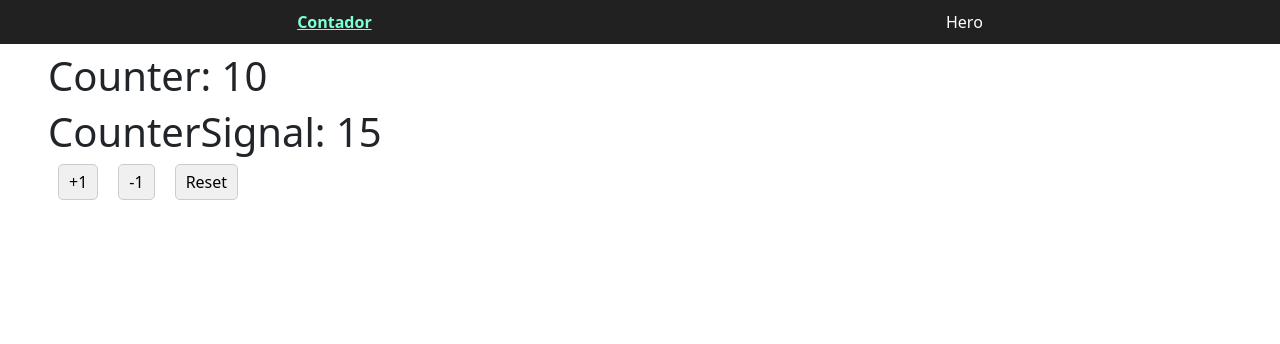
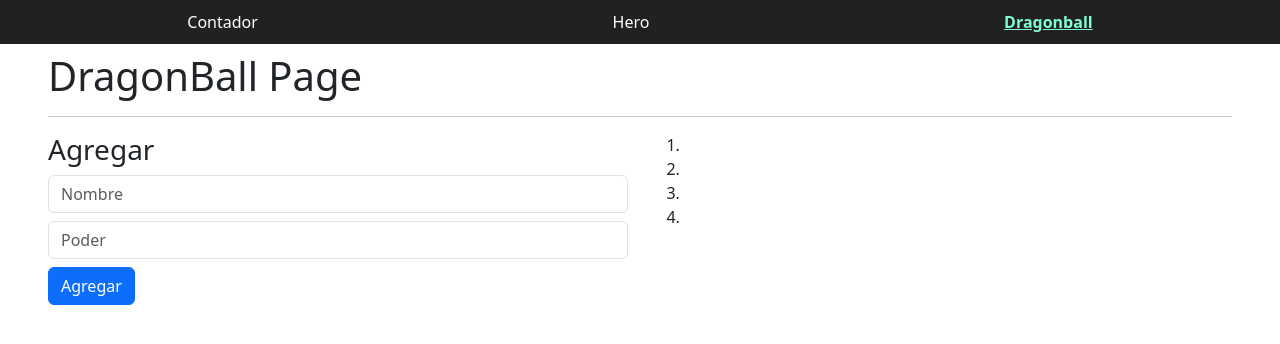
Before and after one commit to Giozar/curso-angular-devtalles, an Angular app in the folder bases/: page /dragonball in a window 1280 px wide. Before the commit this address led to /. Shown: the top 344 px of the page. Built offline with nearby package versions, Linux system fonts and the light colour scheme.

Commit message:
chore: Se implemente nuevo componente

```diff
--- a/bases/src/app/app.routes.ts
+++ b/bases/src/app/app.routes.ts
@@ -1,6 +1,7 @@
 import { Routes } from '@angular/router';
 import { CounterPageComponent } from './pages/counter/counter-page.component';
 import { HeroPageComponent } from './pages/hero/hero-page.component';
+import { DragonballComponent } from './dragonball/dragonball.component';
 
 export const routes: Routes = [
 
@@ -13,6 +14,10 @@ export const routes: Routes = [
         component: HeroPageComponent
     },
     {
+        path: 'dragonball',
+        component: DragonballComponent
+    },
+    {
         path: '**',
         redirectTo: ''
     }
--- a/bases/src/app/components/shared/navbar/navbar.component.html
+++ b/bases/src/app/components/shared/navbar/navbar.component.html
@@ -1,5 +1,6 @@
 <nav>
     <a routerLink="/" routerLinkActive="active" [routerLinkActiveOptions]="{ exact: true }">Contador</a>
     <a [routerLink]="['/hero']" routerLinkActive="active">Hero</a>
+    <a [routerLink]="['/dragonball']" routerLinkActive="active">Dragonball</a>
 
 </nav>
--- /dev/null
+++ b/bases/src/app/dragonball/dragonball.component.html
@@ -0,0 +1,21 @@
+<h1>DragonBall Page</h1>
+
+<hr>
+
+<section class="row">
+    <div class="col-12 col-sm-6">
+        <h3>Agregar</h3>
+        <input type="text" class="form-control mt-2" placeholder="Nombre">
+        <input type="number" class="form-control mt-2" placeholder="Poder" />
+        <button class="mt-2 btn btn-primary ">Agregar</button>
+    </div>
+
+    <div class="col-12 col-sm-6">
+        <ol>
+            <li></li>
+            <li></li>
+            <li></li>
+            <li></li>
+        </ol>
+    </div>
+</section>
```
Also changed, not shown: bases/src/app/dragonball/dragonball.component.ts (added, +11 -0 lines), bases/src/app/dragonball/dragonball.component.css (added), 1 other file (tests, documents, lock files or other folders).
